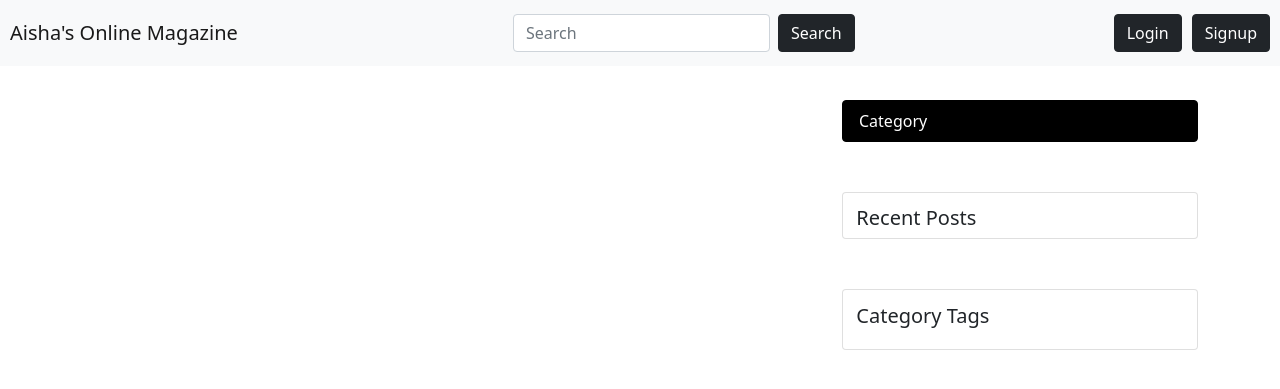
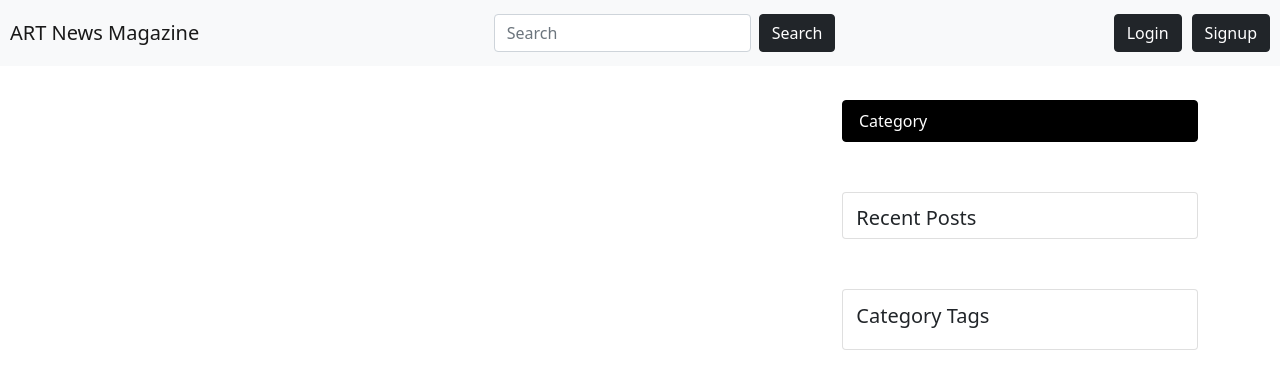
Before and after one commit to jatojoseph/imsblog, a Django app: page / in a window 1280 px wide. Shown: the top 389 px of the page. Run offline with Django 3.2, Linux system fonts and the light colour scheme; data that the repository does not hold is empty; some libraries are stand-ins or nearby versions.

Commit message:
Update base.html

```diff
--- a/templates/base.html
+++ b/templates/base.html
@@ -11,12 +11,12 @@
     <link rel="stylesheet" href="{% static 'css/style.css' %}">
     <link rel="stylesheet" href="https://cdnjs.cloudflare.com/ajax/libs/font-awesome/4.7.0/css/font-awesome.min.css">
     {% block title %}
-    <title>Aisha's Online Magazine</title>
+    <title>ART News </title>
     {% endblock %}
   </head>
   <body>
     <nav class="navbar navbar-light navbar-expand-md bg-light fixed-top">
-        <a class="navbar-brand" href="{% url 'blog' %}" style="padding-left:10px"> Aisha's Online Magazine</a>
+        <a class="navbar-brand" href="{% url 'blog' %}" style="padding-left:10px"> ART News Magazine</a>
         <button class="navbar-toggler" type="button" data-toggle="collapse" data-target="#navbarSupportedContent" aria-controls="navbarSupportedContent" aria-expanded="false" aria-label="Toggle navigation">
           <span class="navbar-toggler-icon"></span>
         </button>
```
